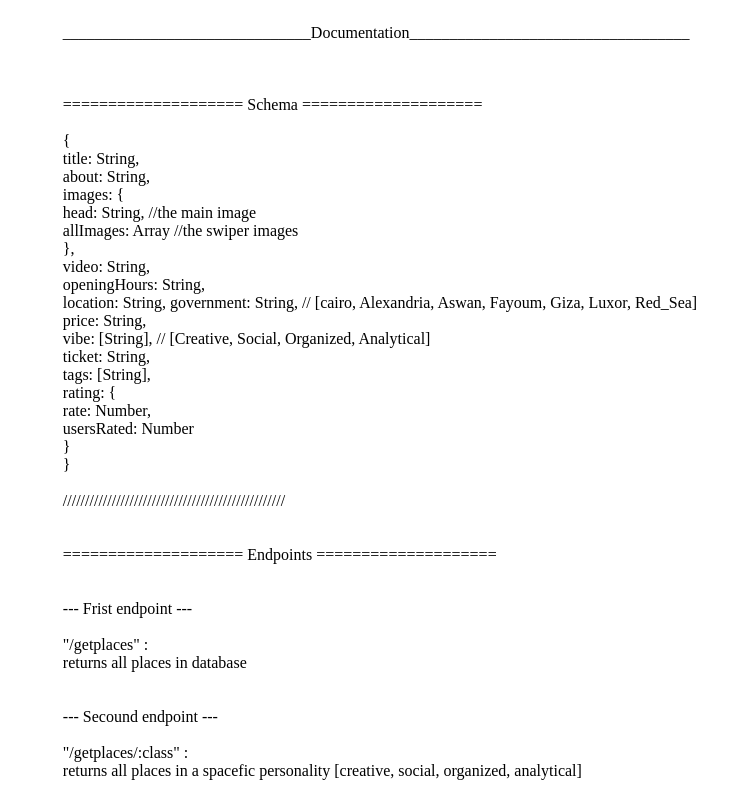
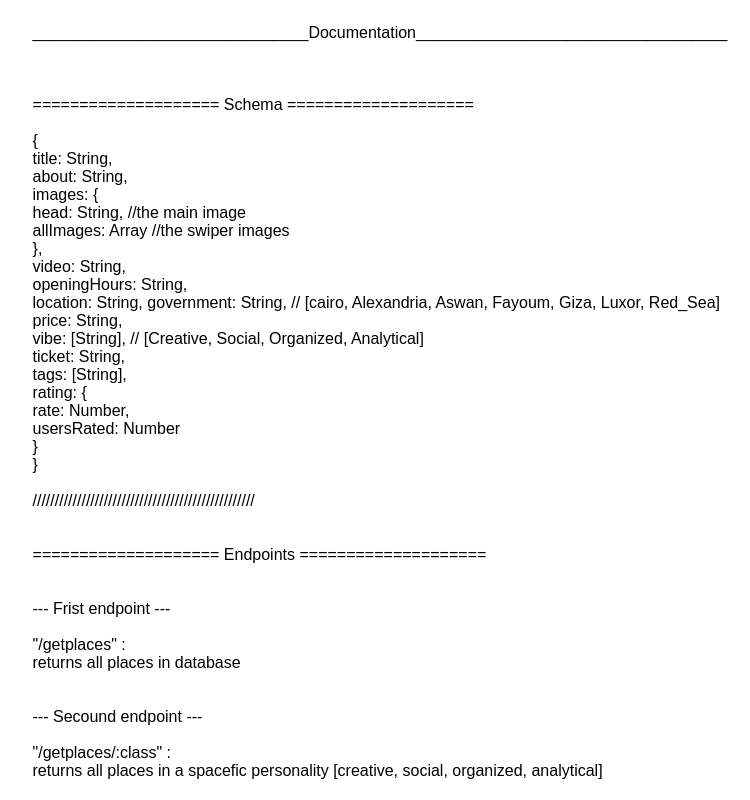
Before and after one commit to amrdrazz/trip-tune, a website: page views/docs.html in a window 1280 px wide. Shown: the top 800 px of the page, without its empty margins (260-1010 px from the left). Drawn offline with Linux system fonts and the light colour scheme.

```diff
--- a/views/docs.html
+++ b/views/docs.html
@@ -6,7 +6,7 @@
     <title>Documentation</title>
     <link rel="shortcut icon" href="favicon.ico" type="image/x-icon">
 </head>
-<body style="display: flex;justify-content: center;align-items: center;">
+<body style="display: flex;justify-content: center;align-items: center;font-family: Arial, Helvetica, sans-serif;">
     <div>
         <p>
                         _______________________________Documentation___________________________________ <br> <br> <br> <br>
```
